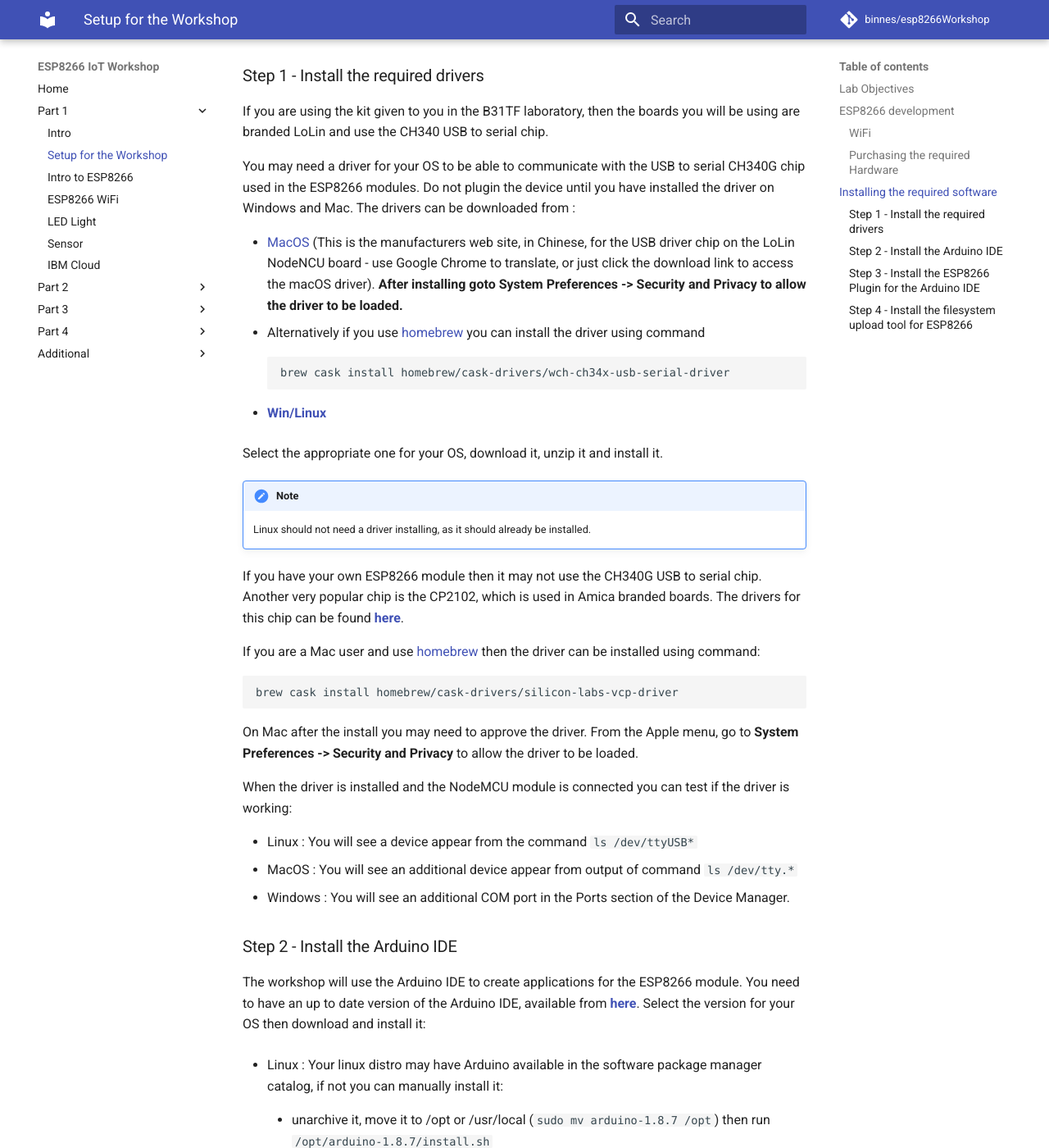
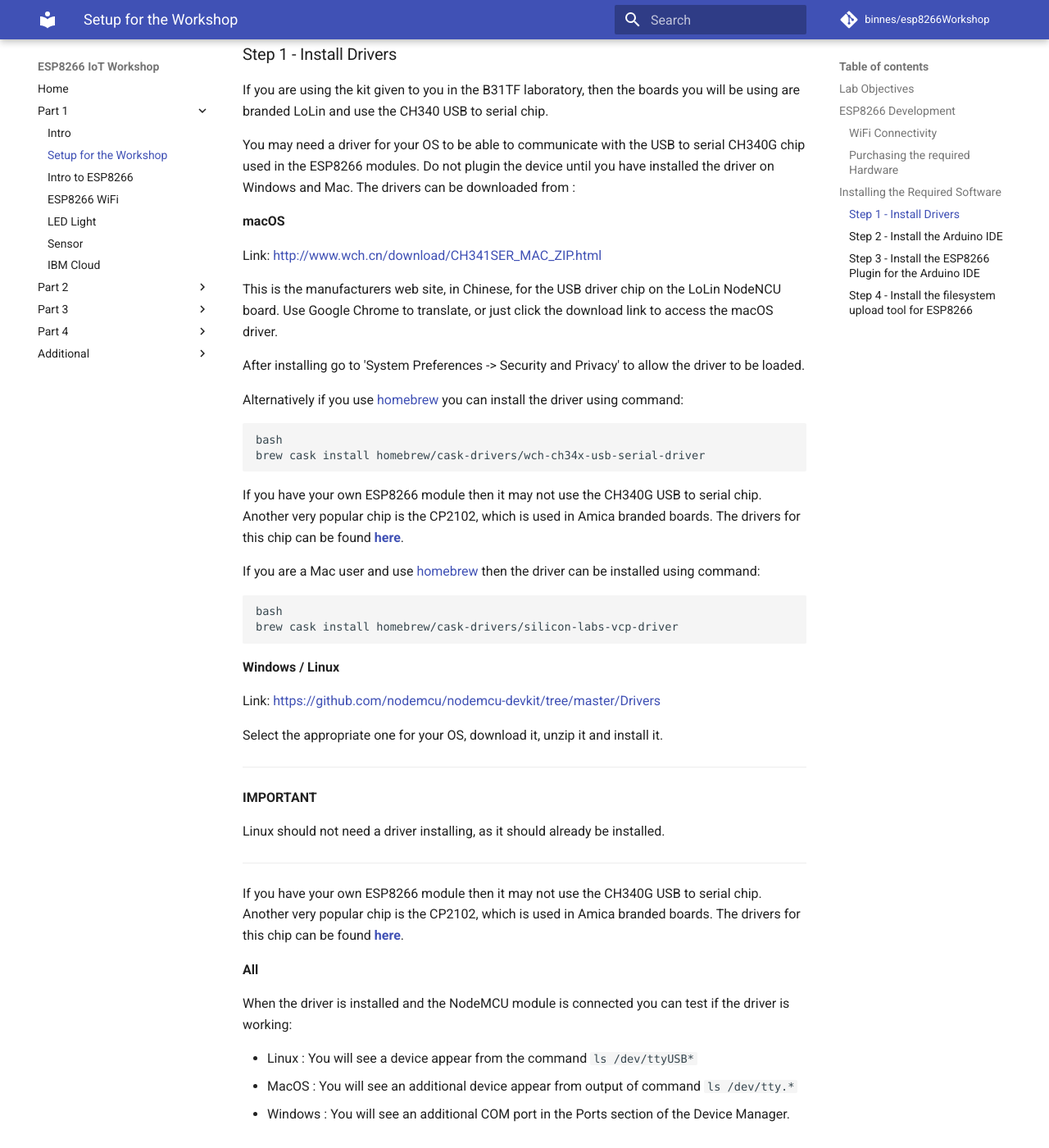
Before and after one commit to mdragone1/ESP32-IoT-Workshop, an MkDocs documentation site: the page built from docs/part1/PREREQ.md, in a window 1280 px wide and 1400 px high, scrolled down 1682 px. Shown: the whole window at 82% size. Built offline with MkDocs 1.6.1 and Material for MkDocs 9.7.7, drawn with Linux system fonts in a browser that asks for light colours; comment, search, counter and statistics services are not loaded; some of the changed text lies outside the part shown.

Commit message:
Updating prerequisites

````diff
--- a/docs/part1/PREREQ.md
+++ b/docs/part1/PREREQ.md
@@ -1,14 +1,14 @@
-# Installing the prerequisite software and getting your cloud account setup
+# Installing Prerequisites and Setup
 
 ## Lab Objectives
 
 This Lab will ensure you have all the resources and software needed to complete the lab installed.  You should follow the instructions for your OS and complete all sections of the setup before moving forward with the Lab.
 
-## ESP8266 development
+## ESP8266 Development
 
 To be able to complete the workshop you need install the required software to your laptop or workstation.
 
-### WiFi
+### WiFi Connectivity
 
 The ESP8266 can connect to a 2.4GHz network supporting 802.11 b/g/n.  The ESP8266 will not work with 5GHz frequencies (802.11 ac).
 
@@ -24,7 +24,7 @@ There are no incoming ports needed for the workshop, but the ESP8266 needs to be
 
 ### Purchasing the required Hardware
 
-You need to purchase the following hardware to work through the workshop.  The workshop instructions uses the DHT11 temperature and humidity sensor.  This can be replaced with the DHT22 sensor, which has the same pinout, but offers a more accurate sensor.  DHT11 is accurate within 2C, whilst the DHT22 is accurate to within 0.5C.
+You need the following hardware to work through the workshop:
 
 - ESP8266, (search for **NodeMCU ESP8266 v3** or **v2**)
 - NeoPixel RGB LED (or any other chainable RGB/RGBW LED based on ws2812b or sk6812 chips ), such as [this from Adafruit](https://www.adafruit.com/product/1734) (Search for **Neopixel 8mm or 5mm** - often sold in packs of 5)
@@ -32,41 +32,61 @@ You need to purchase the following hardware to work through the workshop.  The w
 - 6 x Female to Female jumper wires (search for **dupont cable f2f or f-f** - usually sold in packs of 40 cables)
 - MicroUSB cable (Please ensure it is a data cable, not just a power cable)
 
-## Installing the required software
+The workshop instructions uses the DHT11 temperature and humidity sensor.  This can be replaced with the DHT22 sensor, which has the same pinout, but offers a more accurate sensor.  DHT11 is accurate within 2C, whilst the DHT22 is accurate to within 0.5C.
+
+## Installing the Required Software
 
 The following instructions have been tested against Linux (Ubuntu 18.04LTS and Fedora 27), MacOS (High Sierra) and Windows 10.  If you are using a different OS then you may need to adapt the instructions to match your installed OS.
 
 You may need admin access to your workstation to be able to install the software and drivers.
 
-### Step 1 - Install the required drivers
+### Step 1 - Install Drivers
 
 If you are using the kit given to you in the B31TF laboratory, then the boards you will be using are branded LoLin and use the CH340 USB to serial chip.
 
 You may need a driver for your OS to be able to communicate with the USB to serial CH340G chip used in the ESP8266 modules.  Do not plugin the device until you have installed the driver on Windows and Mac.  The drivers can be downloaded from :
 
-- [MacOS](http://www.wch.cn/download/CH341SER_MAC_ZIP.html) (This is the manufacturers web site, in Chinese, for the USB driver chip on the LoLin NodeNCU board - use Google Chrome to translate, or just click the download link to access the macOS driver).  **After installing goto System Preferences -> Security and Privacy to allow the driver to be loaded.**
-  - Alternatively if you use [homebrew](https://brew.sh) you can install the driver using command
 
-    ```bash
-    brew cask install homebrew/cask-drivers/wch-ch34x-usb-serial-driver
-    ```
+**macOS**
 
-- [**Win/Linux**](https://github.com/nodemcu/nodemcu-devkit/tree/master/Drivers)
+Link: [http://www.wch.cn/download/CH341SER_MAC_ZIP.html](http://www.wch.cn/download/CH341SER_MAC_ZIP.html)
+
+This is the manufacturers web site, in Chinese, for the USB driver chip on the LoLin NodeNCU board. Use Google Chrome to translate, or just click the download link to access the macOS driver.
+
+After installing go to 'System Preferences -> Security and Privacy' to allow the driver to be loaded.
+
+Alternatively if you use [homebrew](https://brew.sh) you can install the driver using command:
+
+```
+bash
+brew cask install homebrew/cask-drivers/wch-ch34x-usb-serial-driver
+```
+
+If you have your own ESP8266 module then it may not use the CH340G USB to serial chip.  Another very popular chip is the CP2102, which is used in Amica branded boards. The drivers for this chip can be found [**here**](https://www.silabs.com/products/development-tools/software/usb-to-uart-bridge-vcp-drivers).
+
+If you are a Mac user and use [homebrew](https://brew.sh) then the driver can be installed using command:
+
+```
+bash
+brew cask install homebrew/cask-drivers/silicon-labs-vcp-driver
+```
+
+**Windows / Linux**
+
+Link: [https://github.com/nodemcu/nodemcu-devkit/tree/master/Drivers](https://github.com/nodemcu/nodemcu-devkit/tree/master/Drivers)
 
 Select the appropriate one for your OS, download it, unzip it and install it.
 
-!!! note
-    Linux should not need a driver installing, as it should already be installed.
+---
+**IMPORTANT**
 
-If you have your own ESP8266 module then it may not use the CH340G USB to serial chip.  Another very popular chip is the CP2102, which is used in Amica branded boards.  The drivers for this chip can be found [**here**](https://www.silabs.com/products/development-tools/software/usb-to-uart-bridge-vcp-drivers).
+Linux should not need a driver installing, as it should already be installed.
 
-If you are a Mac user and use [homebrew](https://brew.sh) then the driver can be installed using command:
+---
 
-```bash
-brew cask install homebrew/cask-drivers/silicon-labs-vcp-driver
-```
+If you have your own ESP8266 module then it may not use the CH340G USB to serial chip.  Another very popular chip is the CP2102, which is used in Amica branded boards. The drivers for this chip can be found [**here**](https://www.silabs.com/products/development-tools/software/usb-to-uart-bridge-vcp-drivers).
 
-On Mac after the install you may need to approve the driver.  From the Apple menu, go to **System Preferences -> Security and Privacy** to allow the driver to be loaded.
+**All**
 
 When the driver is installed and the NodeMCU module is connected you can test if the driver is working:
 
````
Also changed, not shown: docs/part1/README.md (+1 -1 lines).
